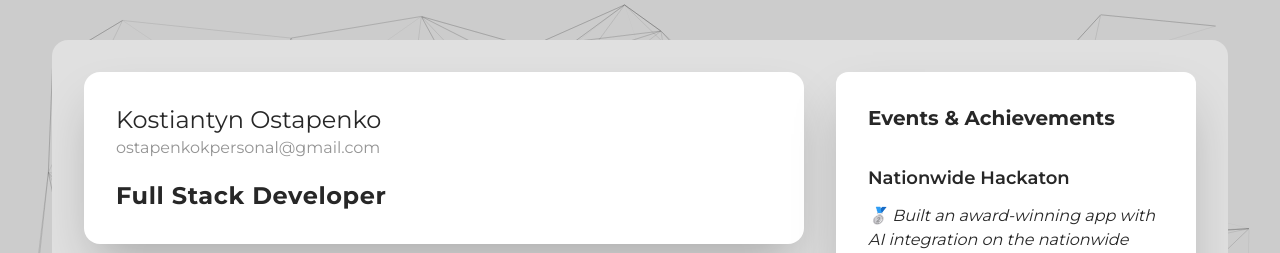
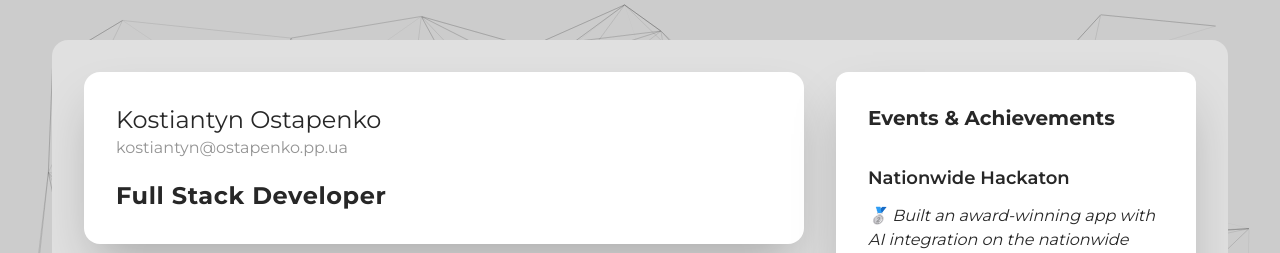
Before and after one commit to khos-streks/ostapenko, a Next.js app: page / in a window 1280 px wide. Shown: the top 253 px of the page. Built offline with nearby package versions, Linux system fonts and the light colour scheme; no server answers.

Commit message:
change email

```diff
--- a/src/components/shared/home/header.tsx
+++ b/src/components/shared/home/header.tsx
@@ -7,10 +7,10 @@ export function Header({ className }: { className?: string }) {
 				<div className='flex flex-col'>
 					<h1 className='text-2xl max-sm:text-xl'>Kostiantyn Ostapenko</h1>
 					<a
-						href='mailto:ostapenkokpersonal@gmail.com'
+						href='mailto:kostiantyn@ostapenko.pp.ua'
 						className='text-[#949494] hover:text-[#111] transition-colors duration-300 max-sm:text-sm'
 					>
-						ostapenkokpersonal@gmail.com
+						kostiantyn@ostapenko.pp.ua
 					</a>
 				</div>
 			</div>
```
